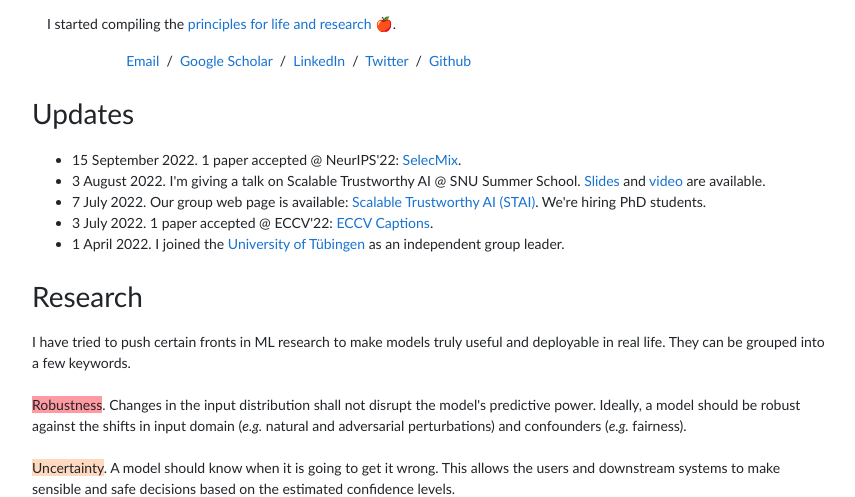
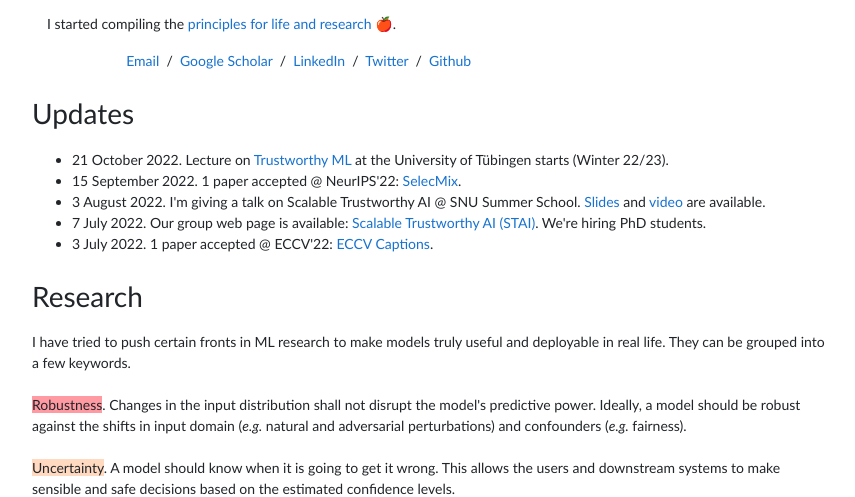
Before and after one commit to coallaoh/coallaoh.github.io, a plain HTML site: page index.html in a window 1280 px wide. Shown: the part 303-800 px from the top of the page, without its empty margins (208-1063 px from the left). Drawn offline with nearby package versions, Linux system fonts and the light colour scheme.

Commit message:
Update index.html

```diff
--- a/index.html
+++ b/index.html
@@ -83,11 +83,11 @@
     <div class="row">
       <p>
         <ul>
+          <li>21 October 2022. Lecture on <a href="https://scalabletrustworthyai.github.io/courses/tml_winter_2223/">Trustworthy ML</a> at the University of Tübingen starts (Winter 22/23).</li>
           <li>15 September 2022. 1 paper accepted @ NeurIPS'22: <a href="#hwang2022neurips">SelecMix</a>.</li>
           <li>3 August 2022. I'm giving a talk on Scalable Trustworthy AI @ SNU Summer School. <a href="https://docs.google.com/presentation/d/1BVyjRE-jq3cuVl9NM29WeFi6eUBTtPi6KzKRQufJr4g/edit?usp=sharing">Slides</a> and <a href="https://www.youtube.com/watch?v=oiFS2N1ocTA">video</a> are available.
           <li>7 July 2022. Our group web page is available: <a href="https://scalabletrustworthyai.github.io/">Scalable Trustworthy AI (STAI)</a>. We're hiring PhD students.
           <li>3 July 2022. 1 paper accepted @ ECCV'22: <a href="#chun2022eccv">ECCV Captions</a>.</li>
-          <li>1 April 2022. I joined the <a href="https://tuebingen.ai/">University of Tübingen</a> as an independent group leader.</li>
         </ul>
       </p>
     </div>
```
